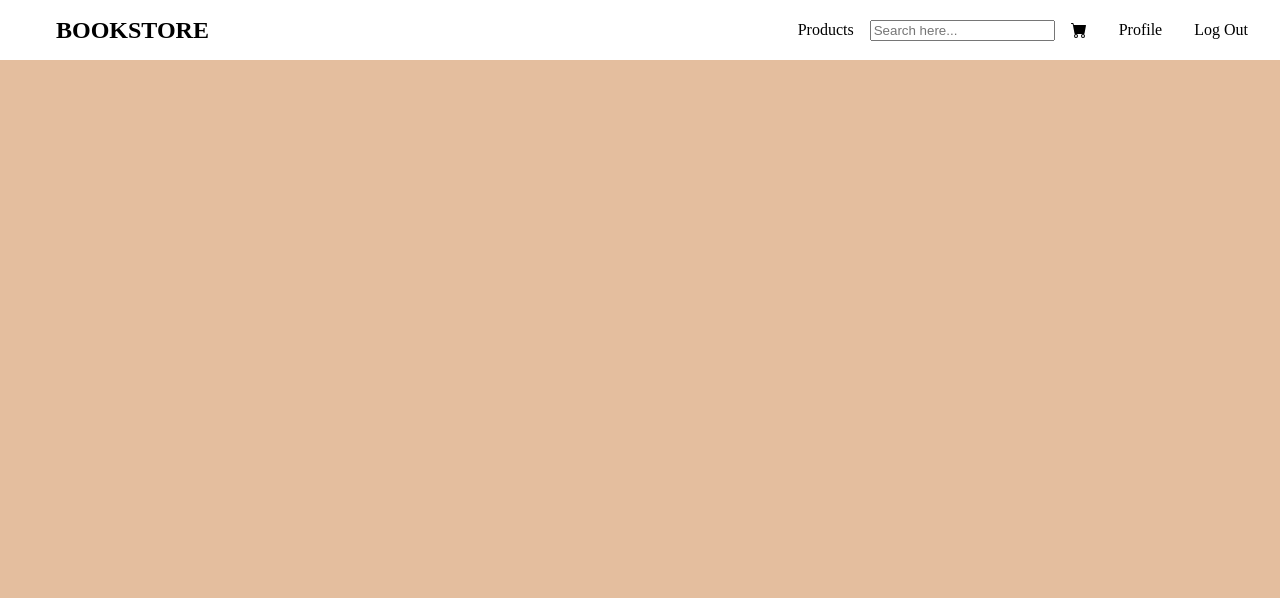
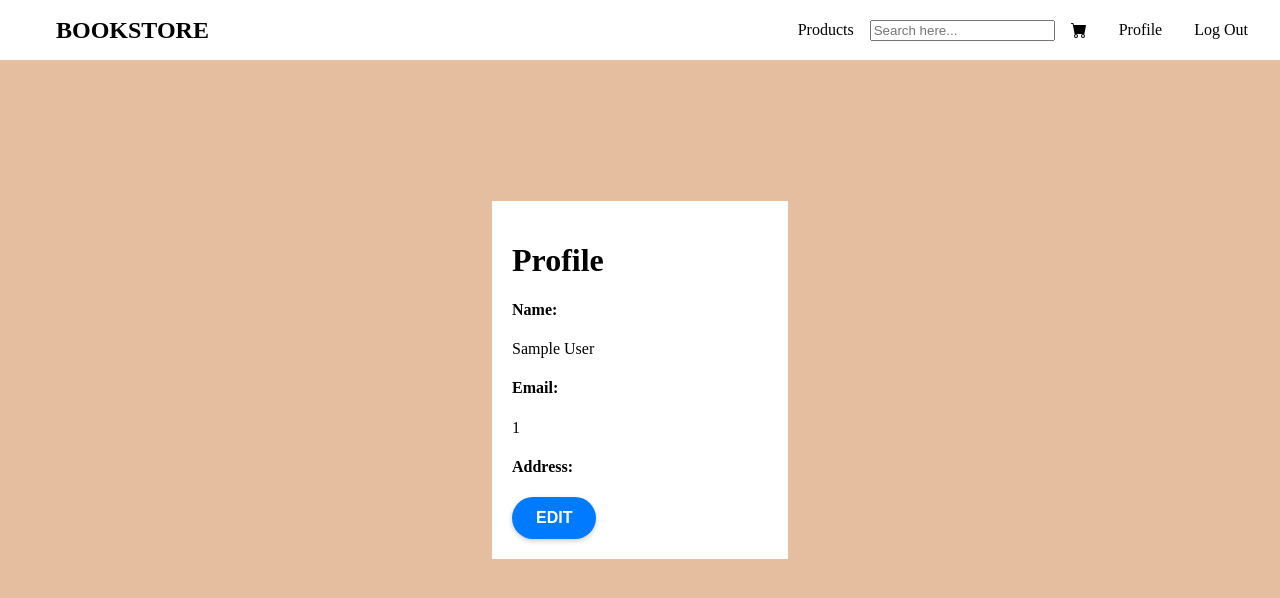
Before and after one commit to lajazomb/frontend, a React (Create React App) app: page /profile in a window 1280 px wide. Shown: the top 598 px of the page. Built offline with nearby package versions, Linux system fonts and the light colour scheme; sample sign-in values are in the browser's storage.

Commit message:
[KBE-66] feature: add profile page

```diff
--- a/src/App.css
+++ b/src/App.css
@@ -114,7 +114,11 @@ body {
 }
 
 .cart-item {
+  border-bottom: 0.5px solid black;
+}
 
+.red-text {
+  color: #de1818;
 }
 
 .name-quantity {
@@ -207,5 +211,12 @@ button:active {
   background-color: black;
 }
 
+.profile-form {
+  padding: 20px;
+  width: 20vw;
+  align-items: center;
+  justify-content: center;
+}
+
 
 /* End Product Page */
--- a/src/App.js
+++ b/src/App.js
@@ -7,6 +7,7 @@ import Login from './pages/login';
 import Signup from './pages/signup';
 import Products from './pages/products';
 import jwtDecode from "jwt-decode";
+import Profile from "./pages/profile";
 
 
 function App() {
@@ -30,6 +31,7 @@ function App() {
           <Route path='/signup' element={<Signup/>} />
           <Route path='/login' element={<Login/>} />
           <Route path='/cart' element={<Cart/>} />
+          <Route path='/profile' element={<Profile/>} />
           <Route path='/products' element={<Products/>} />
         </Routes>
       </Router>
--- a/src/components/NavigationBar/index.js
+++ b/src/components/NavigationBar/index.js
@@ -58,7 +58,7 @@ const NavigationBar = ({ loggedIn }) => {
                         <NavLink to="/cart" style={activeStyle}>
                             <BsFillCartFill />
                         </NavLink>
-                        <NavLink to="/" style={activeStyle}>
+                        <NavLink to="/profile" style={activeStyle}>
                             Profile
                         </NavLink>
                         <NavLink style={activeStyle} onClick={handleLogout}>
--- /dev/null
+++ b/src/pages/profile.js
@@ -0,0 +1,66 @@
+import React, { useEffect, useState } from 'react';
+import { Link } from 'react-router-dom';
+import jwtDecode from "jwt-decode";
+import CartContainer from "../components/cart/CartContainer";
+
+const Profile = () => {
+    const [loggedIn, setLogin] = useState(false);
+    const [userId, setUserId] = useState("");
+    const [token, setToken] = useState(null);
+
+    const checkLoginStatus = async () => {
+        if (localStorage.getItem("jwt-token") === null) {
+            setLogin(false);
+            window.location.replace(process.env.BASE_URL + "/login");
+        } else {
+            const token = localStorage.getItem("jwt-token");
+            var decodedToken = jwtDecode(token)
+            var dateNow = new Date();
+
+            if (decodedToken.exp * 1000 < dateNow.getTime()) {
+                localStorage.removeItem("jwt-token");
+                setLogin(false); // Update login status
+            } else {
+                setLogin(true); // Update login status
+                setUserId(decodedToken.sub);
+            }
+            return decodedToken;
+        }
+    };
+
+
+
+    const fetchData = async () => {
+        const decodedToken = await checkLoginStatus();
+        if (decodedToken != null) {
+            setToken(decodedToken);
+        }
+    };
+
+    useEffect(() => {
+        fetchData();
+    }, []);
+
+    if (token !== null) {
+        return (
+            <div className="content">
+                <div className="login-form-container profile-form">
+                    <h1>Profile</h1>
+                    <h4>Name:</h4>
+                    <p>{token.firstName} {token.lastName}</p>
+                    <h4>Email:</h4>
+                    <p>{token.sub}</p>
+                    <h4>Address:</h4>
+                    <p>{token.address}</p>
+                    <p>{token.zipCode} {token.city}</p>
+                    <p>{token.country}</p>
+                    <button>Edit</button>
+                </div>
+
+            </div>
+        );
+    }
+
+};
+
+export default Profile;
```
